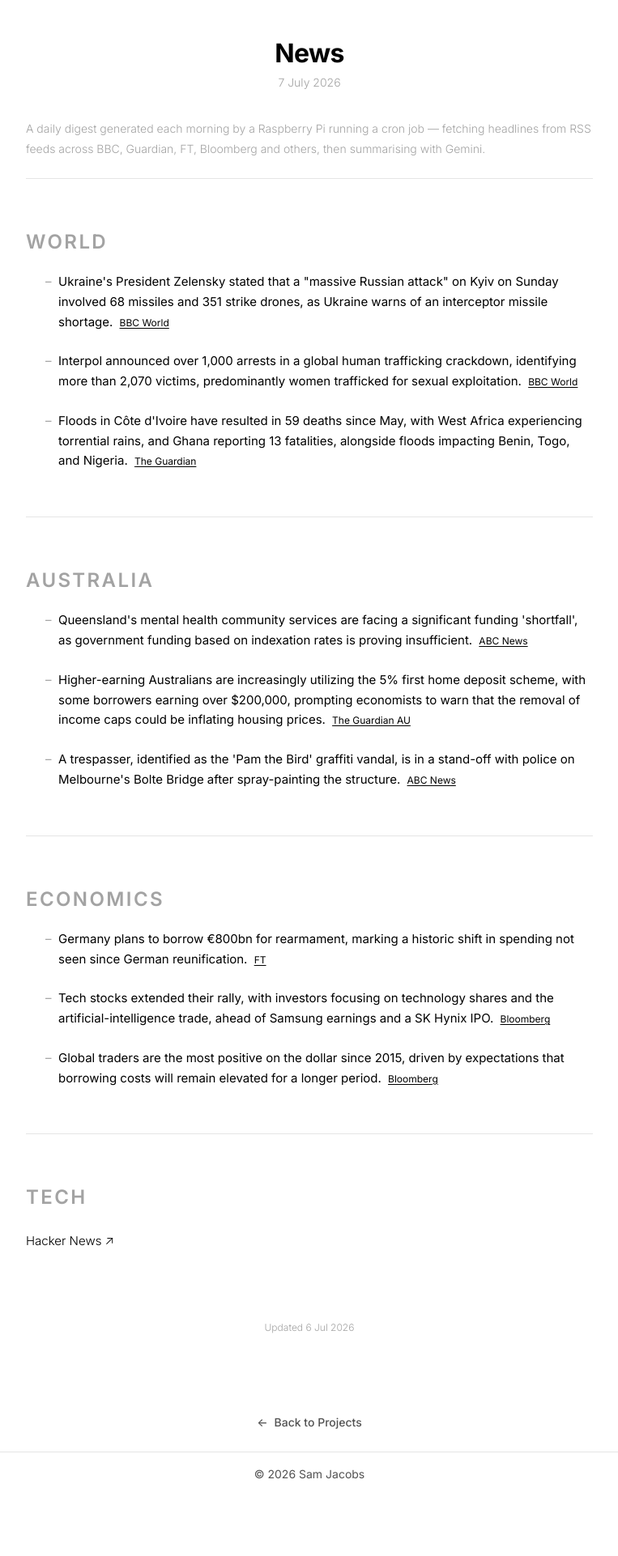
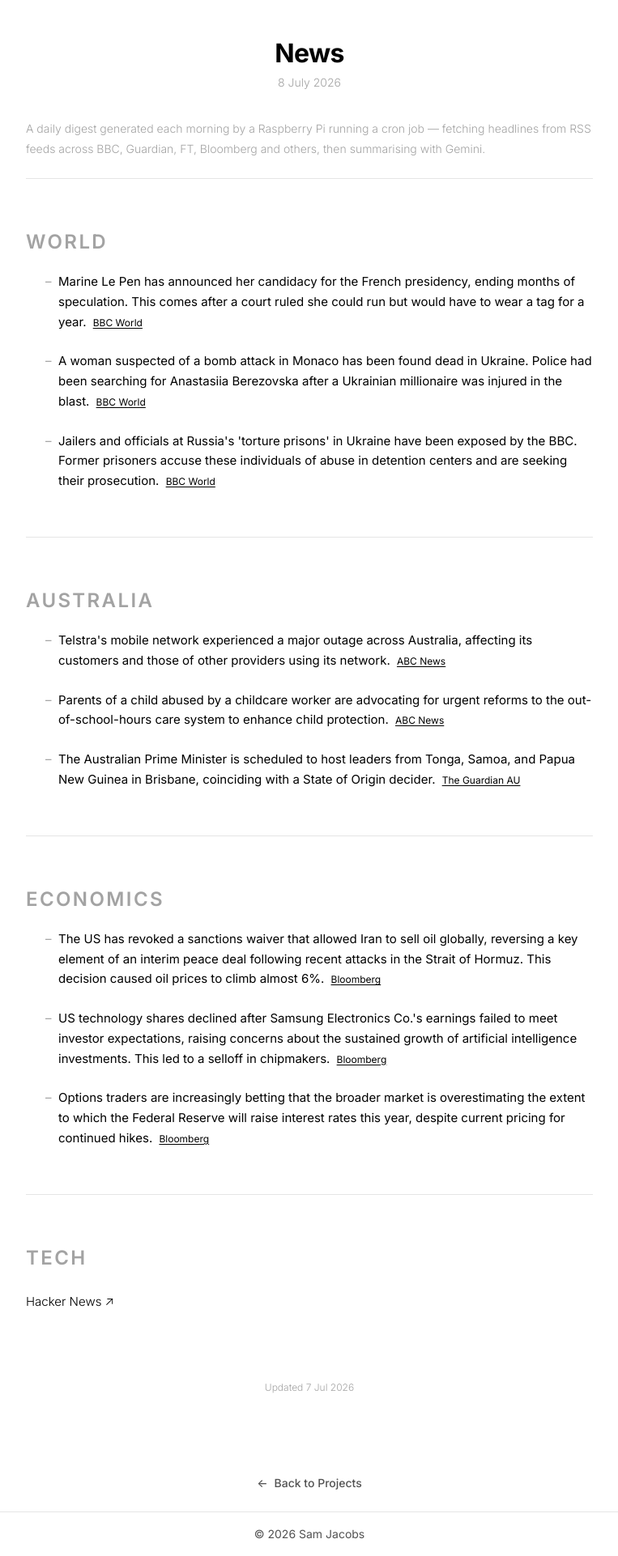
Before and after one commit to s-jac/s-jac.github.io, a Jekyll site: the page built from projects/news.html, in a window 1280 px wide. Shown: the whole page at 81% size, without its empty margins (258-1021 px from the left). Built offline with Jekyll 4.4.1, drawn with Linux system fonts in a browser that asks for light colours; before the commit the page ends 1848 px from its top, so only the background shows below that.

Commit message:
daily news update 8 July 2026

```diff
--- a/_data/news.json
+++ b/_data/news.json
@@ -1,24 +1,24 @@
 {
-  "date": "7 July 2026",
-  "generated_at": "2026-07-06T21:00:23.788541+00:00",
+  "date": "8 July 2026",
+  "generated_at": "2026-07-07T21:00:23.726845+00:00",
   "sections": [
     {
       "heading": "World",
       "bullets": [
         {
-          "text": "Ukraine's President Zelensky stated that a \"massive Russian attack\" on Kyiv on Sunday involved 68 missiles and 351 strike drones, as Ukraine warns of an interceptor missile shortage.",
+          "text": "Marine Le Pen has announced her candidacy for the French presidency, ending months of speculation. This comes after a court ruled she could run but would have to wear a tag for a year.",
           "source": "BBC World",
           "url": "https://www.bbc.com/news/world"
         },
         {
-          "text": "Interpol announced over 1,000 arrests in a global human trafficking crackdown, identifying more than 2,070 victims, predominantly women trafficked for sexual exploitation.",
+          "text": "A woman suspected of a bomb attack in Monaco has been found dead in Ukraine. Police had been searching for Anastasiia Berezovska after a Ukrainian millionaire was injured in the blast.",
           "source": "BBC World",
           "url": "https://www.bbc.com/news/world"
         },
         {
-          "text": "Floods in Côte d'Ivoire have resulted in 59 deaths since May, with West Africa experiencing torrential rains, and Ghana reporting 13 fatalities, alongside floods impacting Benin, Togo, and Nigeria.",
-          "source": "The Guardian",
-          "url": "https://www.theguardian.com"
+          "text": "Jailers and officials at Russia's 'torture prisons' in Ukraine have been exposed by the BBC. Former prisoners accuse these individuals of abuse in detention centers and are seeking their prosecution.",
+          "source": "BBC World",
+          "url": "https://www.bbc.com/news/world"
         }
       ]
     },
@@ -26,19 +26,19 @@
       "heading": "Australia",
       "bullets": [
         {
-          "text": "Queensland's mental health community services are facing a significant funding 'shortfall', as government funding based on indexation rates is proving insufficient.",
+          "text": "Telstra's mobile network experienced a major outage across Australia, affecting its customers and those of other providers using its network.",
           "source": "ABC News",
           "url": "https://www.abc.net.au/news"
         },
         {
-          "text": "Higher-earning Australians are increasingly utilizing the 5% first home deposit scheme, with some borrowers earning over $200,000, prompting economists to warn that the removal of income caps could be inflating housing prices.",
+          "text": "Parents of a child abused by a childcare worker are advocating for urgent reforms to the out-of-school-hours care system to enhance child protection.",
+          "source": "ABC News",
+          "url": "https://www.abc.net.au/news"
+        },
+        {
+          "text": "The Australian Prime Minister is scheduled to host leaders from Tonga, Samoa, and Papua New Guinea in Brisbane, coinciding with a State of Origin decider.",
           "source": "The Guardian AU",
           "url": "https://www.theguardian.com/au"
-        },
-        {
-          "text": "A trespasser, identified as the 'Pam the Bird' graffiti vandal, is in a stand-off with police on Melbourne's Bolte Bridge after spray-painting the structure.",
-          "source": "ABC News",
-          "url": "https://www.abc.net.au/news"
         }
       ]
     },
@@ -46,17 +46,17 @@
       "heading": "Economics",
       "bullets": [
         {
-          "text": "Germany plans to borrow €800bn for rearmament, marking a historic shift in spending not seen since German reunification.",
-          "source": "FT",
-          "url": "https://www.ft.com"
-        },
-        {
-          "text": "Tech stocks extended their rally, with investors focusing on technology shares and the artificial-intelligence trade, ahead of Samsung earnings and a SK Hynix IPO.",
+          "text": "The US has revoked a sanctions waiver that allowed Iran to sell oil globally, reversing a key element of an interim peace deal following recent attacks in the Strait of Hormuz. This decision caused oil prices to climb almost 6%.",
           "source": "Bloomberg",
           "url": "https://www.bloomberg.com/markets"
         },
         {
-          "text": "Global traders are the most positive on the dollar since 2015, driven by expectations that borrowing costs will remain elevated for a longer period.",
+          "text": "US technology shares declined after Samsung Electronics Co.'s earnings failed to meet investor expectations, raising concerns about the sustained growth of artificial intelligence investments. This led to a selloff in chipmakers.",
+          "source": "Bloomberg",
+          "url": "https://www.bloomberg.com/markets"
+        },
+        {
+          "text": "Options traders are increasingly betting that the broader market is overestimating the extent to which the Federal Reserve will raise interest rates this year, despite current pricing for continued hikes.",
           "source": "Bloomberg",
           "url": "https://www.bloomberg.com/markets"
         }
```
